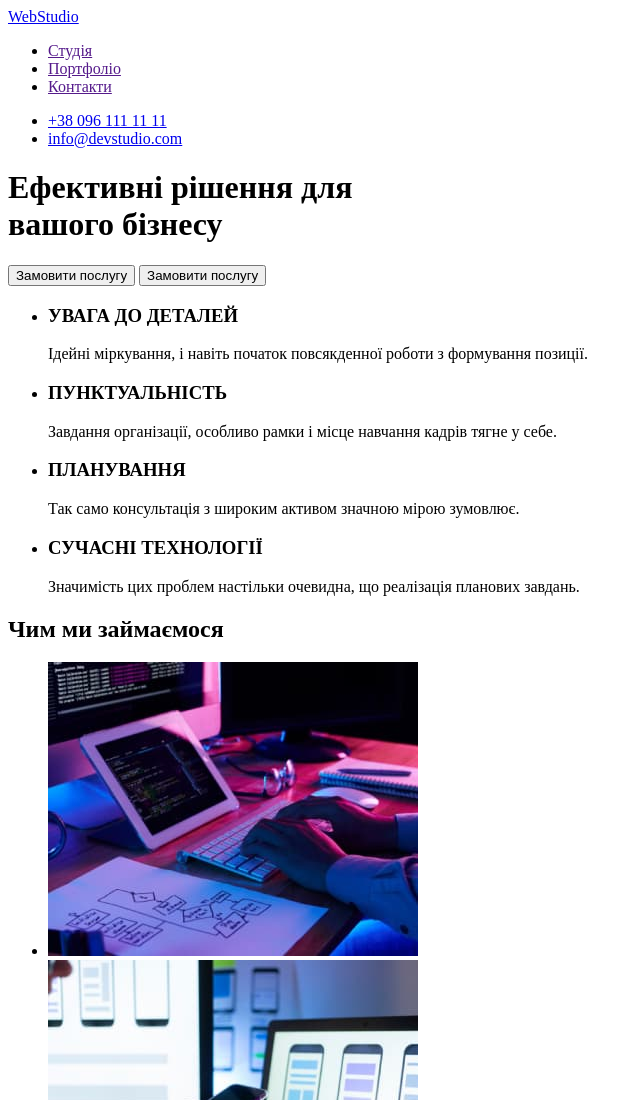
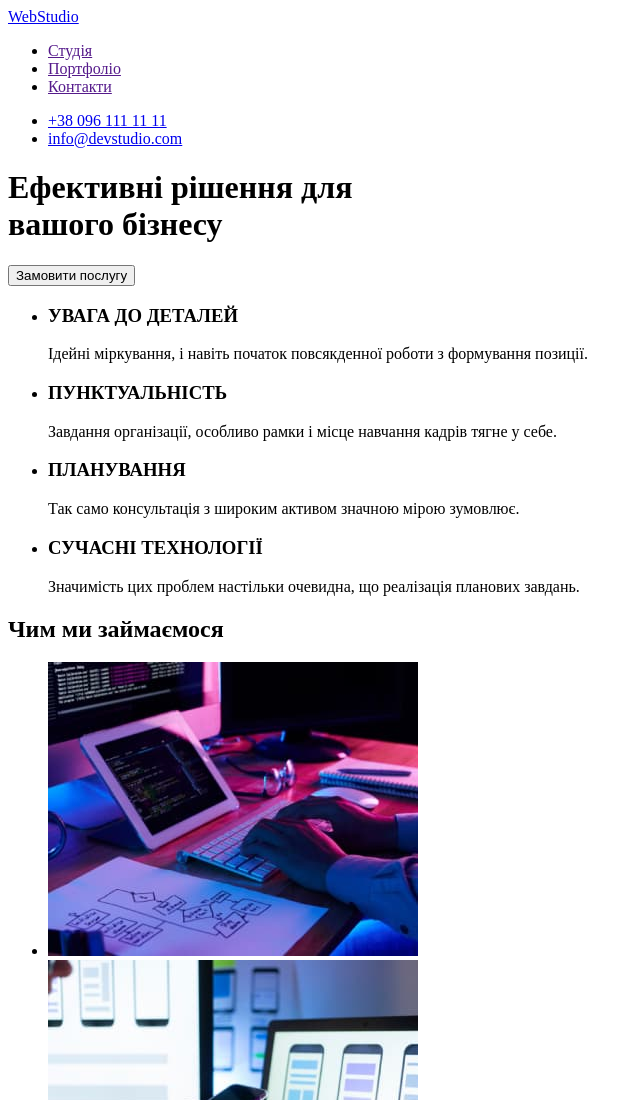
Before and after one commit to IhorLavrenchyk/goit-markup-hw-01, a plain HTML site: page index.html in a window 1280 px wide. Shown: the top 1100 px of the page, without its empty margins (0-642 px from the left). Drawn offline with Linux system fonts and the light colour scheme.

Commit message:
Видалив кнопку через тег input

```diff
--- a/index.html
+++ b/index.html
@@ -36,7 +36,6 @@
         <div>
             <h1>Ефективні рішення для <br> вашого бізнесу</h1>
             <button>Замовити послугу</button>
-            <input type="button" value="Замовити послугу">
         </div>
 
         <!--Список рішень-->
```
